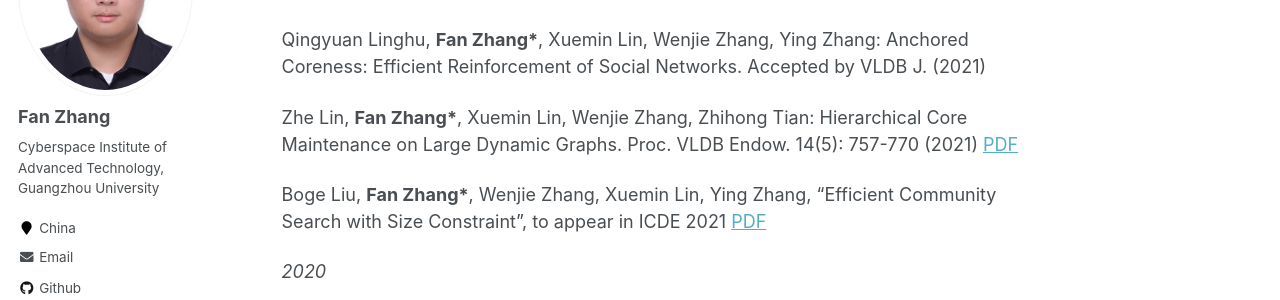
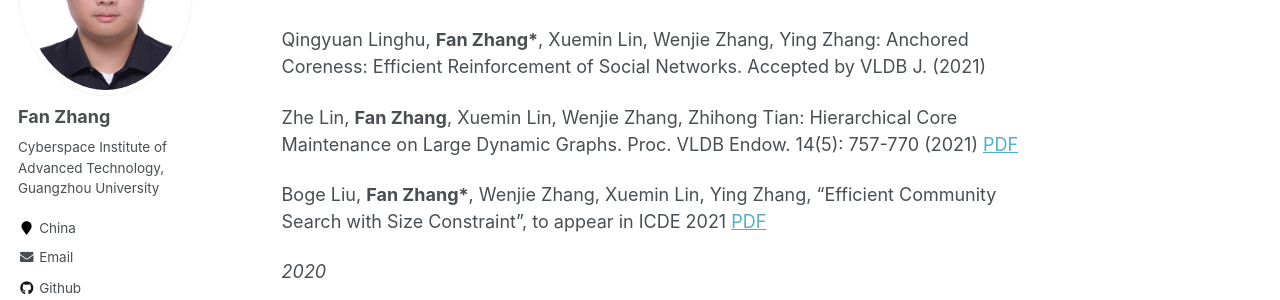
Before and after one commit to fanzhangcs/fanzhangcs.github.io, a Jekyll site: the page built from _pages/about.md, in a window 1280 px wide and 900 px high, scrolled down 342 px. Shown: the part 153-453 px from the top of the window. Built offline with Jekyll 4.4.1, drawn with Linux system fonts in a browser that asks for light colours.

```diff
--- a/_pages/about.md
+++ b/_pages/about.md
@@ -20,7 +20,7 @@ Publications (* indicates corresponding author)
 
 Qingyuan Linghu, **Fan Zhang\***, Xuemin Lin, Wenjie Zhang, Ying Zhang: Anchored Coreness: Efficient Reinforcement of Social Networks. Accepted by VLDB J. (2021)
 
-Zhe Lin, **Fan Zhang\***, Xuemin Lin, Wenjie Zhang, Zhihong Tian: Hierarchical Core Maintenance on Large Dynamic Graphs. Proc. VLDB Endow. 14(5): 757-770 (2021) [PDF](http://vldb.org/pvldb/vol14/p757-zhang.pdf)
+Zhe Lin, **Fan Zhang**, Xuemin Lin, Wenjie Zhang, Zhihong Tian: Hierarchical Core Maintenance on Large Dynamic Graphs. Proc. VLDB Endow. 14(5): 757-770 (2021) [PDF](http://vldb.org/pvldb/vol14/p757-zhang.pdf)
 
 Boge Liu, **Fan Zhang\***, Wenjie Zhang, Xuemin Lin, Ying Zhang, "Efficient Community Search with Size Constraint", to appear in ICDE 2021 [PDF](https://drive.google.com/file/d/177UWvJUXNOEj7tLyin-eA5229gwKjXEk/view)
 
```
